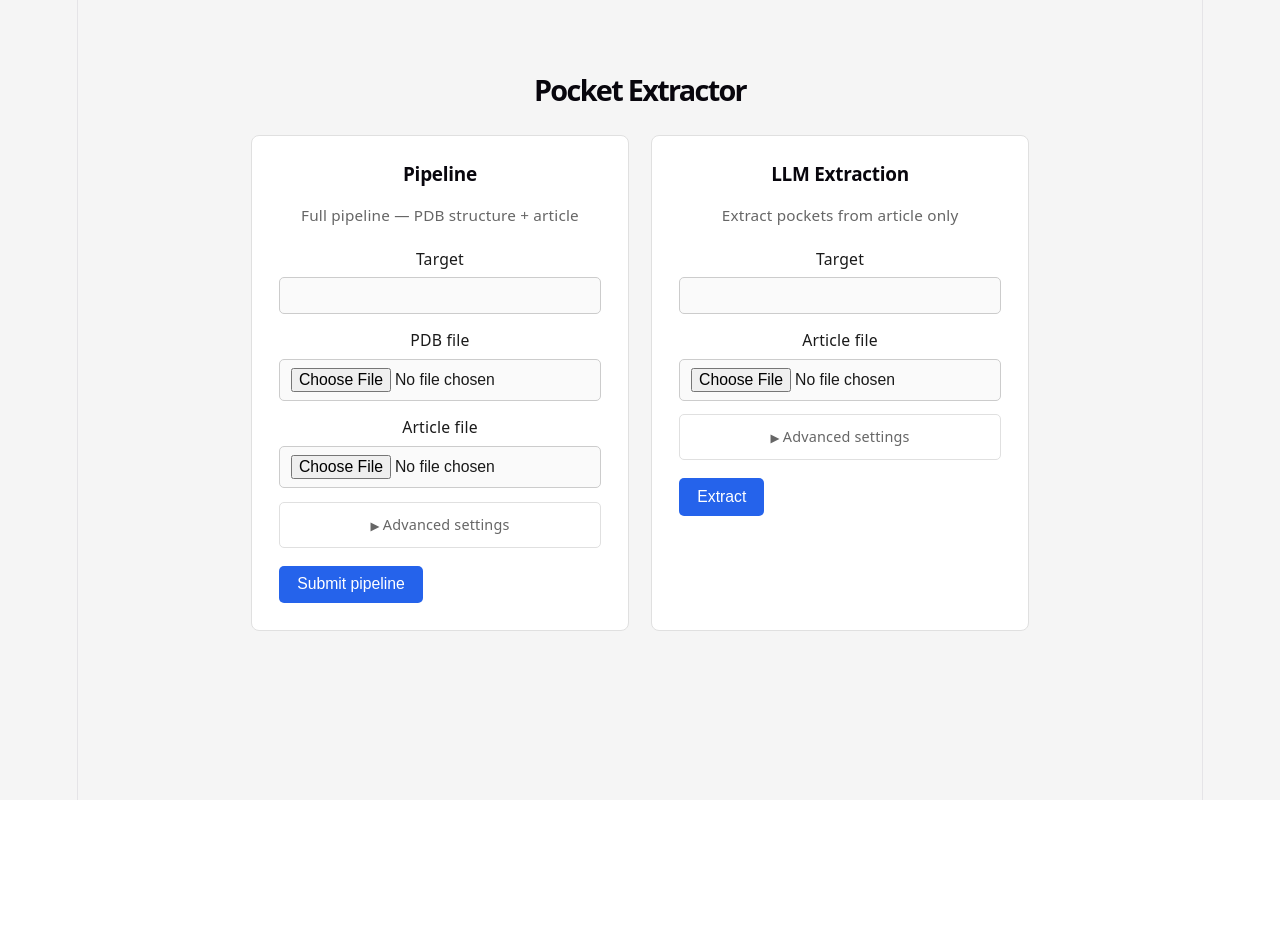
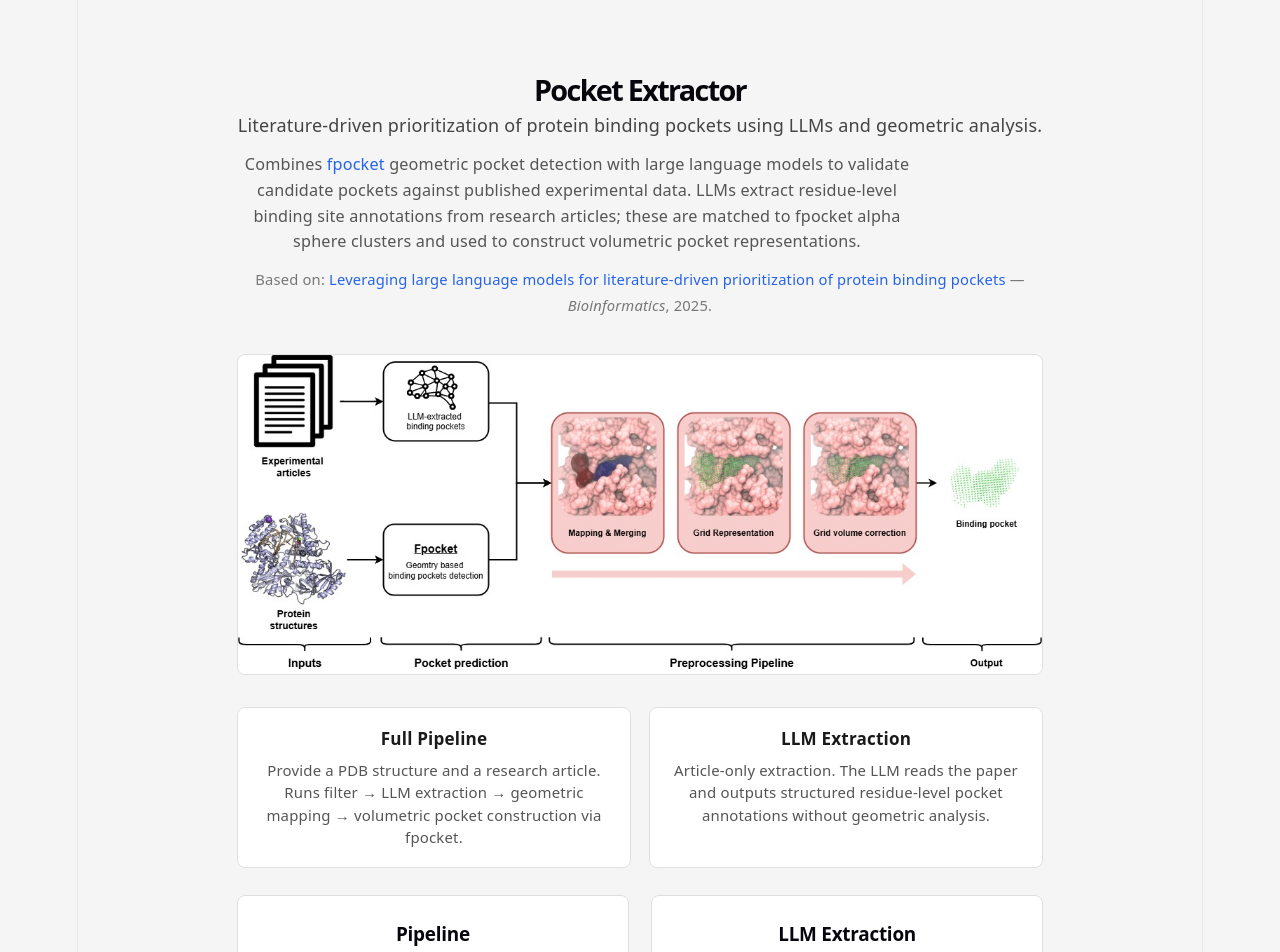
Before and after one commit to melnychenkom/homework-webapp, a React app in the folder frontend/: page / in a window 1280 px wide. Shown: the top 952 px of the page. Before the commit the page ends 800 px from the top, so only its background shows below. Built offline with nearby package versions, Linux system fonts and the light colour scheme; the HTML template or start-up script is replaced by a standard one.

Commit message:
feat: update the home page & tool description

```diff
--- a/frontend/src/App.css
+++ b/frontend/src/App.css
@@ -20,7 +20,88 @@ main {
 h1 {
   font-size: 1.6rem;
   font-weight: 600;
-  margin-bottom: 1.75rem;
+  margin-bottom: 0.5rem;
+}
+
+/* Hero / description */
+.hero {
+  margin-bottom: 2rem;
+}
+
+.hero-sub {
+  font-size: 1rem;
+  color: #444;
+  margin-bottom: 0.75rem;
+}
+
+.hero-desc {
+  font-size: 0.9rem;
+  line-height: 1.6;
+  color: #555;
+  margin-bottom: 0.6rem;
+  max-width: 680px;
+}
+
+.hero-desc a,
+.hero-cite a {
+  color: #2563eb;
+  text-decoration: none;
+}
+
+.hero-desc a:hover,
+.hero-cite a:hover {
+  text-decoration: underline;
+}
+
+.hero-cite {
+  font-size: 0.82rem;
+  color: #777;
+}
+
+/* Workflow diagram */
+.workflow-diagram {
+  margin: 0 0 1.75rem;
+}
+
+.workflow-diagram img {
+  width: 100%;
+  max-width: 820px;
+  border-radius: 8px;
+  border: 1px solid #e0e0e0;
+  display: block;
+}
+
+/* Workflow summary cards */
+.workflows {
+  display: grid;
+  grid-template-columns: 1fr 1fr;
+  gap: 1rem;
+  margin-bottom: 1.5rem;
+}
+
+@media (max-width: 600px) {
+  .workflows { grid-template-columns: 1fr; }
+}
+
+.workflow {
+  background: #fff;
+  border: 1px solid #e0e0e0;
+  border-radius: 8px;
+  padding: 1rem 1.25rem;
+  display: flex;
+  flex-direction: column;
+  gap: 0.4rem;
+}
+
+.workflow h3 {
+  font-size: 0.95rem;
+  font-weight: 600;
+}
+
+.workflow p {
+  font-size: 0.83rem;
+  color: #555;
+  line-height: 1.5;
 }
 
 .forms {
--- a/frontend/src/App.tsx
+++ b/frontend/src/App.tsx
@@ -1,24 +1,13 @@
 import { useState } from 'react'
 import { Routes, Route, useNavigate } from 'react-router-dom'
 import JobDetail from './JobDetail'
+import workflowImg from './assets/workflow.jpg'
 import './App.css'
 
 export function getCsrfToken(): string {
   return document.cookie.split('; ')
     .find(r => r.startsWith('csrftoken='))
     ?.split('=')[1] ?? ''
-}
-
-interface Pocket {
-  id: number
-  score: number
-  residues: string[]
-}
-
-interface ExtractResult {
-  status: string
-  target: string
-  pockets: Pocket[]
 }
 
 const DEFAULT_MODEL = 'google_genai:gemini-2.5-flash'
@@ -64,7 +53,7 @@ function PipelineForm() {
   const [error, setError] = useState<string | null>(null)
   const navigate = useNavigate()
 
-  async function handleSubmit(e: React.FormEvent<HTMLFormElement>) {
+  async function handleSubmit(e: React.SyntheticEvent<HTMLFormElement>) {
     e.preventDefault()
     setLoading(true)
     setError(null)
@@ -115,13 +104,12 @@ function PipelineForm() {
 function ExtractForm() {
   const [loading, setLoading] = useState(false)
   const [error, setError] = useState<string | null>(null)
-  const [result, setResult] = useState<ExtractResult | null>(null)
+  const navigate = useNavigate()
 
-  async function handleSubmit(e: React.FormEvent<HTMLFormElement>) {
+  async function handleSubmit(e: React.SyntheticEvent<HTMLFormElement>) {
     e.preventDefault()
     setLoading(true)
     setError(null)
-    setResult(null)
 
     const data = new FormData(e.currentTarget)
     try {
@@ -132,10 +120,9 @@ function ExtractForm() {
       })
       const json = await res.json()
       if (!res.ok) throw new Error(json.error ?? 'Extraction failed')
-      setResult(json as ExtractResult)
+      navigate(`/jobs/${json.job_id}/`)
     } catch (err) {
       setError(err instanceof Error ? err.message : 'Unknown error')
-    } finally {
       setLoading(false)
     }
   }
@@ -156,21 +143,9 @@ function ExtractForm() {
         {error && <p className="error">{error}</p>}
         <AdvancedSettings />
         <button type="submit" disabled={loading}>
-          {loading ? 'Extracting…' : 'Extract'}
+          {loading ? 'Submitting…' : 'Extract'}
         </button>
       </form>
-      {result && (
-        <div className="result">
-          <h3>Result — {result.target}</h3>
-          <ul>
-            {result.pockets.map(p => (
-              <li key={p.id}>
-                Pocket {p.id} — score {p.score} — {p.residues.join(', ')}
-              </li>
-            ))}
-          </ul>
-        </div>
-      )}
     </div>
   )
 }
@@ -178,7 +153,41 @@ function ExtractForm() {
 function HomePage() {
   return (
     <main>
-      <h1>Pocket Extractor</h1>
+      <header className="hero">
+        <h1>Pocket Extractor</h1>
+        <p className="hero-sub">
+          Literature-driven prioritization of protein binding pockets using LLMs and geometric analysis.
+        </p>
+        <p className="hero-desc">
+          Combines <a href="https://github.com/Discngine/fpocket" target="_blank" rel="noreferrer">fpocket</a> geometric
+          pocket detection with large language models to validate candidate pockets against published experimental data.
+          LLMs extract residue-level binding site annotations from research articles; these are matched to fpocket
+          alpha sphere clusters and used to construct volumetric pocket representations.
+        </p>
+        <p className="hero-cite">
+          Based on:{' '}
+          <a href="https://academic.oup.com/bioinformatics/article/41/8/btaf449/8225722" target="_blank" rel="noreferrer">
+            Leveraging large language models for literature-driven prioritization of protein binding pockets
+          </a>
+          {' '}— <em>Bioinformatics</em>, 2025.
+        </p>
+      </header>
+
+      <figure className="workflow-diagram">
+        <img src={workflowImg} alt="Pocket Extractor workflow diagram" />
+      </figure>
+
+      <section className="workflows">
+        <div className="workflow">
+          <h3>Full Pipeline</h3>
+          <p>Provide a PDB structure and a research article. Runs filter → LLM extraction → geometric mapping → volumetric pocket construction via fpocket.</p>
+        </div>
+        <div className="workflow">
+          <h3>LLM Extraction</h3>
+          <p>Article-only extraction. The LLM reads the paper and outputs structured residue-level pocket annotations without geometric analysis.</p>
+        </div>
+      </section>
+
       <div className="forms">
         <PipelineForm />
         <ExtractForm />
```
Also changed, not shown: frontend/src/assets/workflow.jpg (added).
